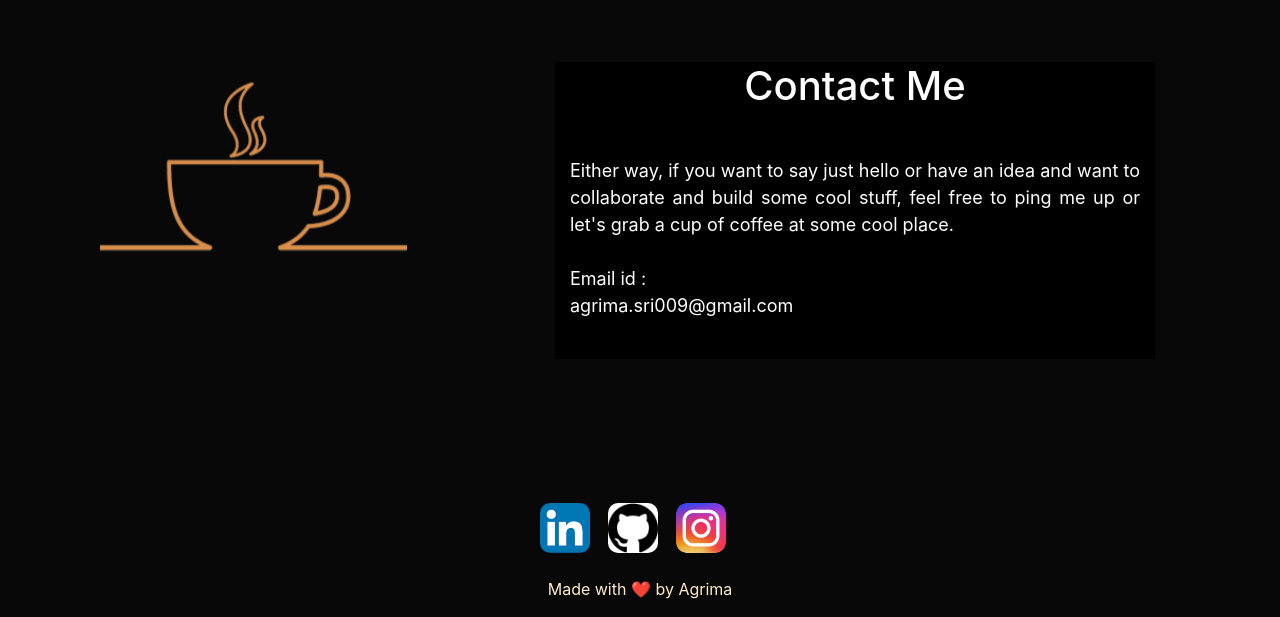
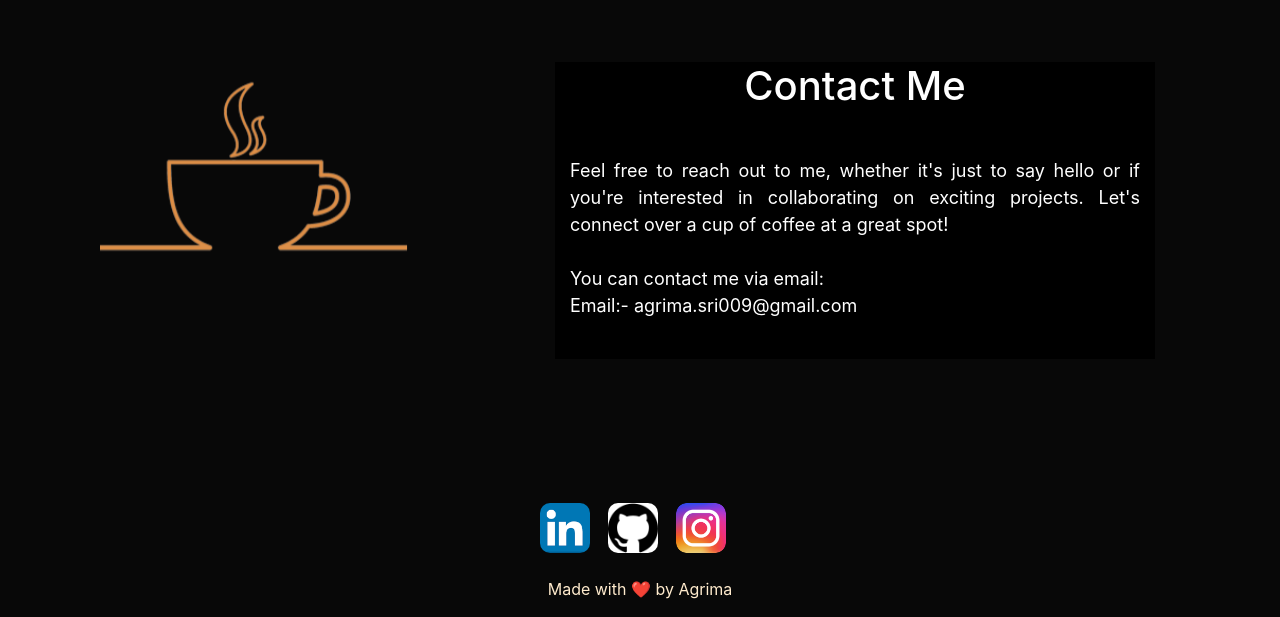
Before and after one commit to Agrima9090/Agrima.github.io, a plain HTML site: page index.html in a window 1280 px wide. Shown: the part 3341-3958 px from the top of the page. Drawn offline with nearby package versions, Linux system fonts and the light colour scheme.

Commit message:
Update index.html

```diff
--- a/index.html
+++ b/index.html
@@ -292,11 +292,9 @@ Fundamentals (Coursera).
                     <div class="box-margin">
                       <h1>Contact Me</h1>
                       <br />
-                      <p class="text-justify">Either way, if you want to say just hello or have an idea and want to
-                        collaborate and build some cool stuff, feel free to ping me up or let's grab a cup of coffee at some
-                        cool place.
+                      <p class="text-justify">Feel free to reach out to me, whether it's just to say hello or if you're interested in collaborating on exciting projects. Let's connect over a cup of coffee at a great spot!
                         <br><br>
-                        Email id :<br> agrima.sri009@gmail.com
+                       You can contact me via email:<br>Email:- agrima.sri009@gmail.com
                         <br>
                       </p>
                       <br>
```
